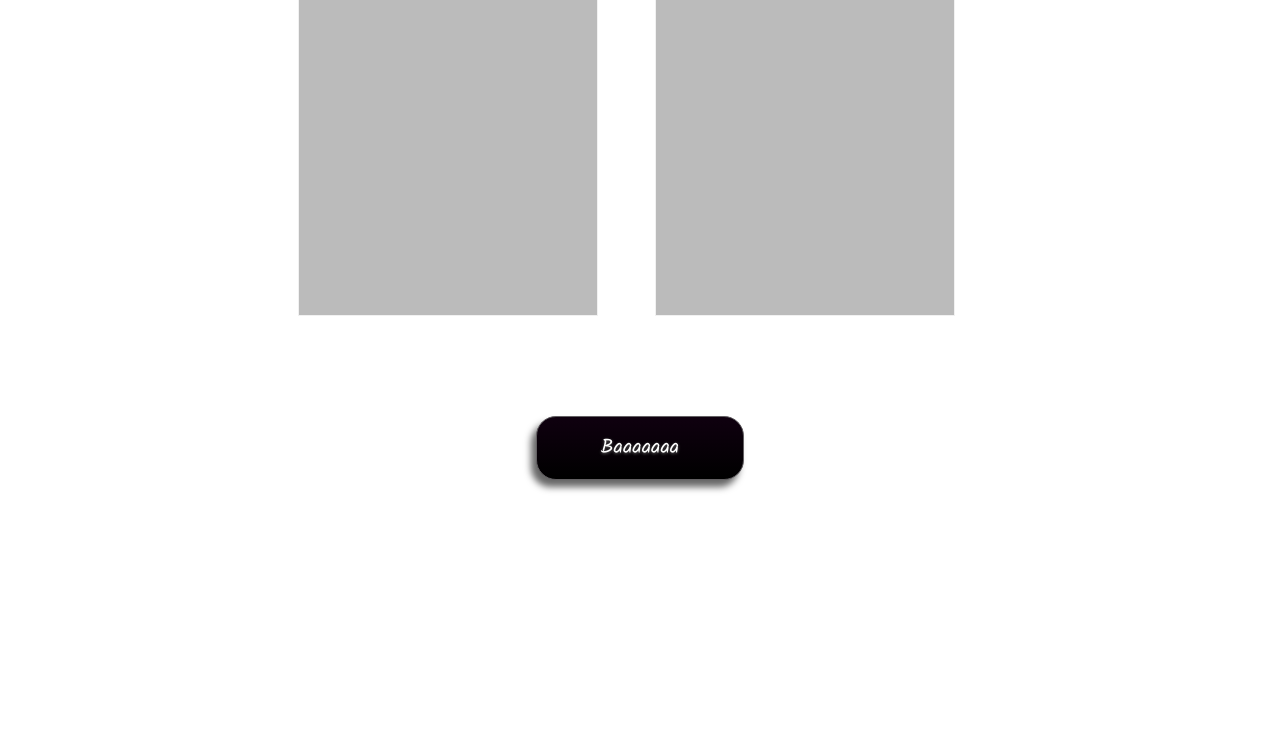
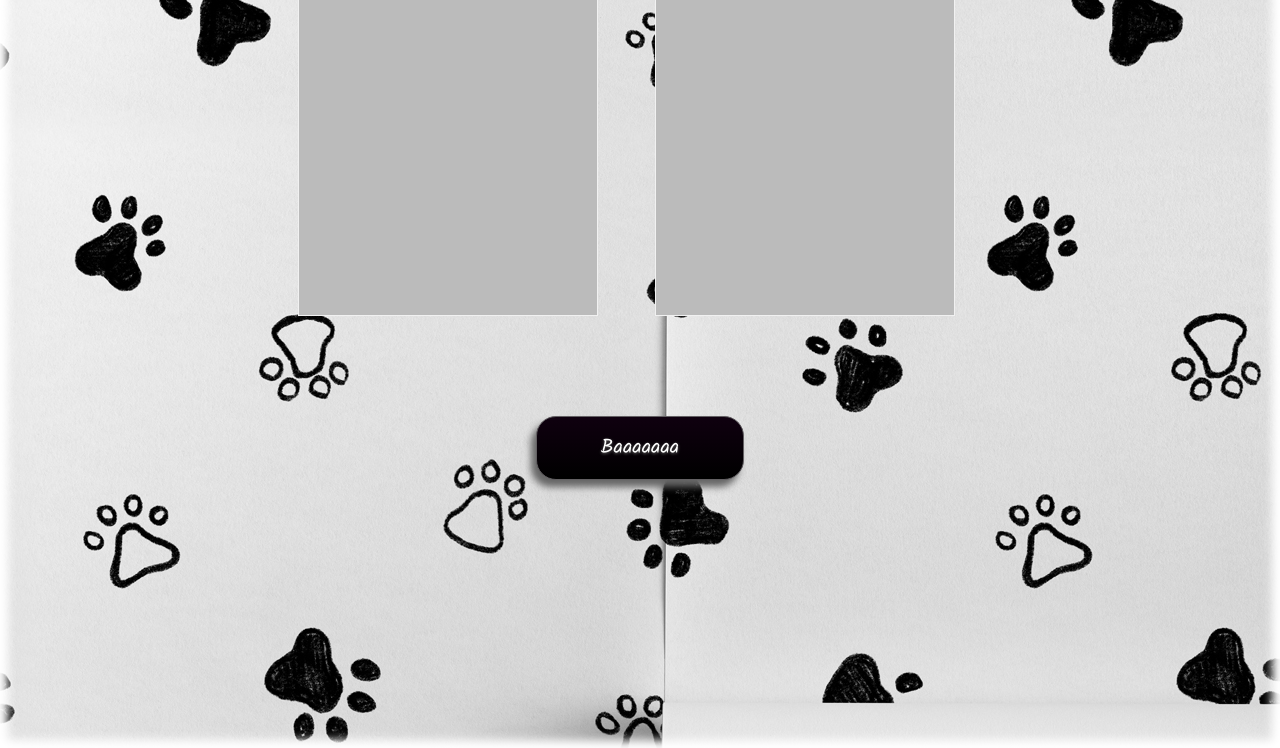
Before and after one commit to smolmonke/twosheeps, a plain HTML site: page index.html in a window 1280 px wide. Shown: the part 262-1010 px from the top of the page. Drawn offline with nearby package versions, Linux system fonts and the light colour scheme.

Commit message:
Update styles.css

```diff
--- a/css/styles.css
+++ b/css/styles.css
@@ -55,7 +55,7 @@ h1 {
 }
 
 .main {
-  background-image: url("imgs/homebg_img.jpg");
+  background-image: url("https://github.com/smolmonke/twosheeps/blob/main/imgs/homebg_img.jpg?raw=true");
   box-shadow: 0 0 10px 8px white inset;
   padding-bottom: 200px;
 }
```
